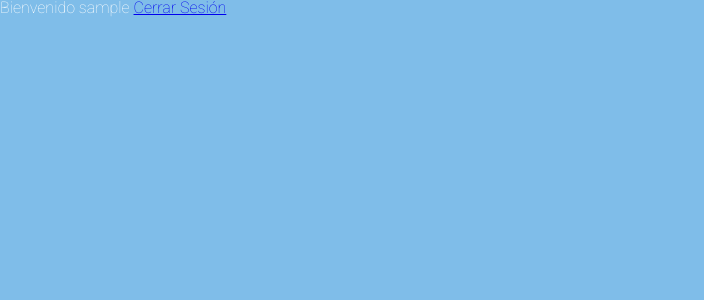
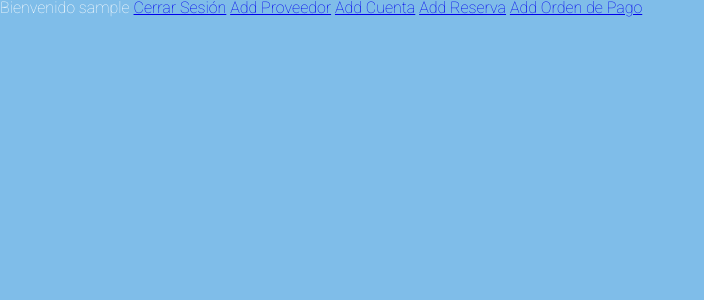
Before and after one commit to WalterC87/Presupuestario, a Django app: template templates/inicio/index.html in a window 1280 px wide. Shown: the top 300 px of the page, without its empty margins (0-704 px from the left). Run offline with Django 3.2, Linux system fonts and the light colour scheme; the template is opened without the code that fills it, so the values that code supplies are empty; the visitor is signed in with stand-in values (Sample User, id 1); parts of the project's set-up code (start-up, migrations or seed data) failed here and were passed over; some libraries are stand-ins or nearby versions.

Commit message:
varios cambios

```diff
--- a/circuitos/views.py
+++ b/circuitos/views.py
@@ -5,7 +5,6 @@ from django.http import HttpResponse, HttpResponseRedirect
 from .forms import ReservaForm, OrdenPagoForm
 from bases.models import PlanDeCuentas
 from django.template.context import RequestContext
-#decorador para solicitar el login en cada accion
 from django.contrib.auth.decorators import login_required
 
 # Create your views here.
@@ -30,6 +29,8 @@ def addordenpago(request):
         if form.is_valid():
             orden = form.save(commit = False)
             orden.usuario = request.user
+            #busco la cta afectada en la OrdenPago y descuento el importe
+            # xq se confirma la Orden de Pago
             lacuenta = PlanDeCuentas.objects.get(pk=request.POST["cuenta"])
             lacuenta.monto = lacuenta.monto - form.cleaned_data["monto"]
             lacuenta.save()
--- a/templates/inicio/index.html
+++ b/templates/inicio/index.html
@@ -12,6 +12,10 @@ Presupuestario HCD - Login de Acceso
 	{% if user.is_authenticated %}
 		Bienvenido {{user.username}}
 		<a href="/cerrar/">Cerrar Sesión</a>
+		<a href="/addproveedor/">Add Proveedor</a>
+		<a href="/addcuenta/">Add Cuenta</a>
+		<a href="/addreserva/">Add Reserva</a>
+		<a href="/addordenpago/">Add Orden de Pago</a>
 	{% else %}
 		<div class="container">
         	<div class="flat-form">
```
Also changed, not shown: 2 other files.
